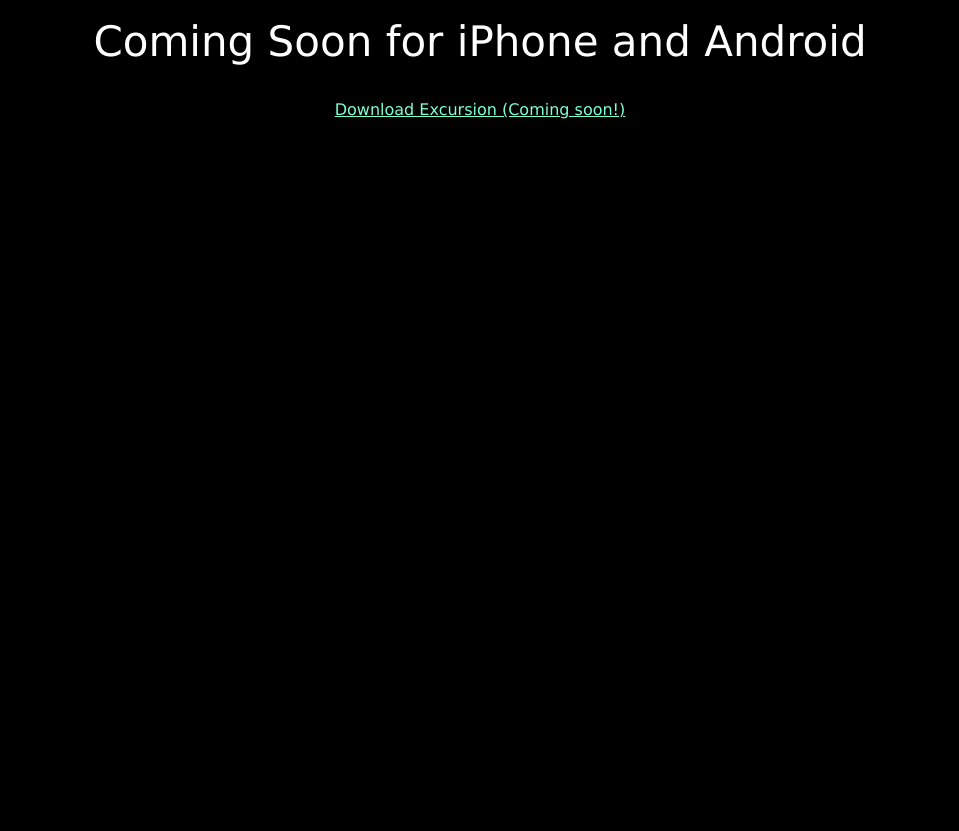
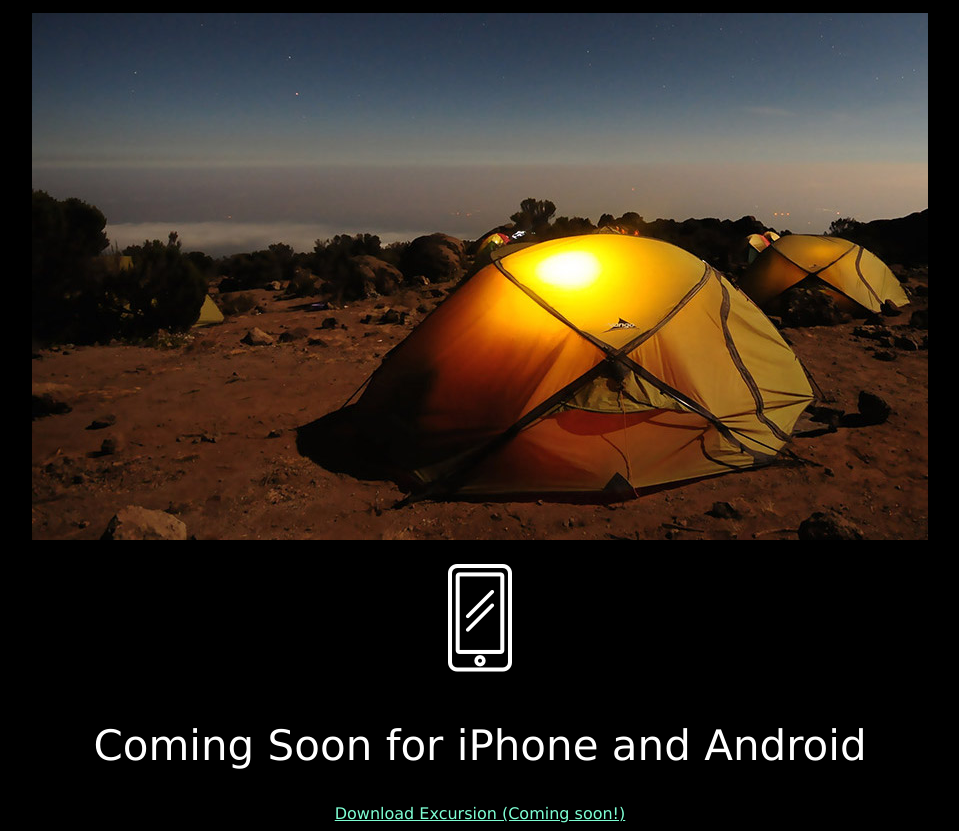
Before and after one commit to JerryBaboona/excursion, a plain HTML site: page index.html in a window 1280 px wide. Shown: the part 305-1136 px from the top of the page, without its empty margins (160-1119 px from the left). Before the commit the page ends 800 px from the top, so only its background shows below. Drawn offline with Linux system fonts and the light colour scheme.

Commit message:
Add images and image styling

```diff
--- a/index.html
+++ b/index.html
@@ -10,6 +10,12 @@
     <span><a href="#">Download Excursion (Coming soon!)</a></span>
     <h2>Your personal travel guide</h1>
     <p>Excursion remembers places you like, and reccomends new points of interest around you.</p>
+    <div>
+      <img src="resources/static/images/camp.jpg" />
+    </div>
+    <div>
+      <img src="resources/static/images/phone.png" />
+    </div>
     <h2>Coming Soon for iPhone and Android</h1>
     <span><a href="#">Download Excursion (Coming soon!)</a></span>
   </body>
--- a/resources/css/style.css
+++ b/resources/css/style.css
@@ -28,3 +28,8 @@ p {
   font-size: 21px;
   color: grey;
 }
+
+/*Image styling*/
+img {
+  padding: 10px
+}
```
Also changed, not shown: resources/static/images/camp.jpg (added), resources/static/images/phone.png (added).
